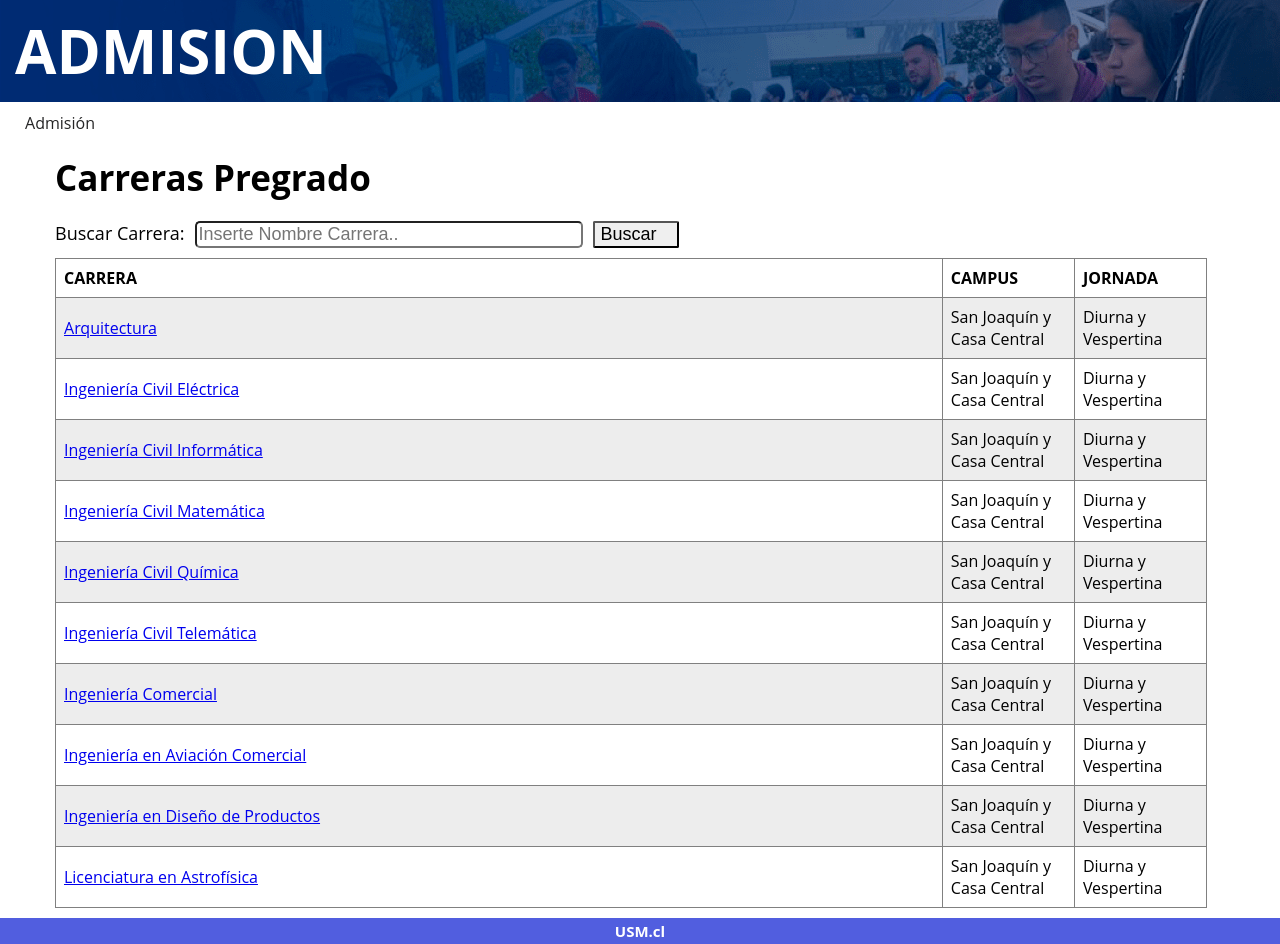
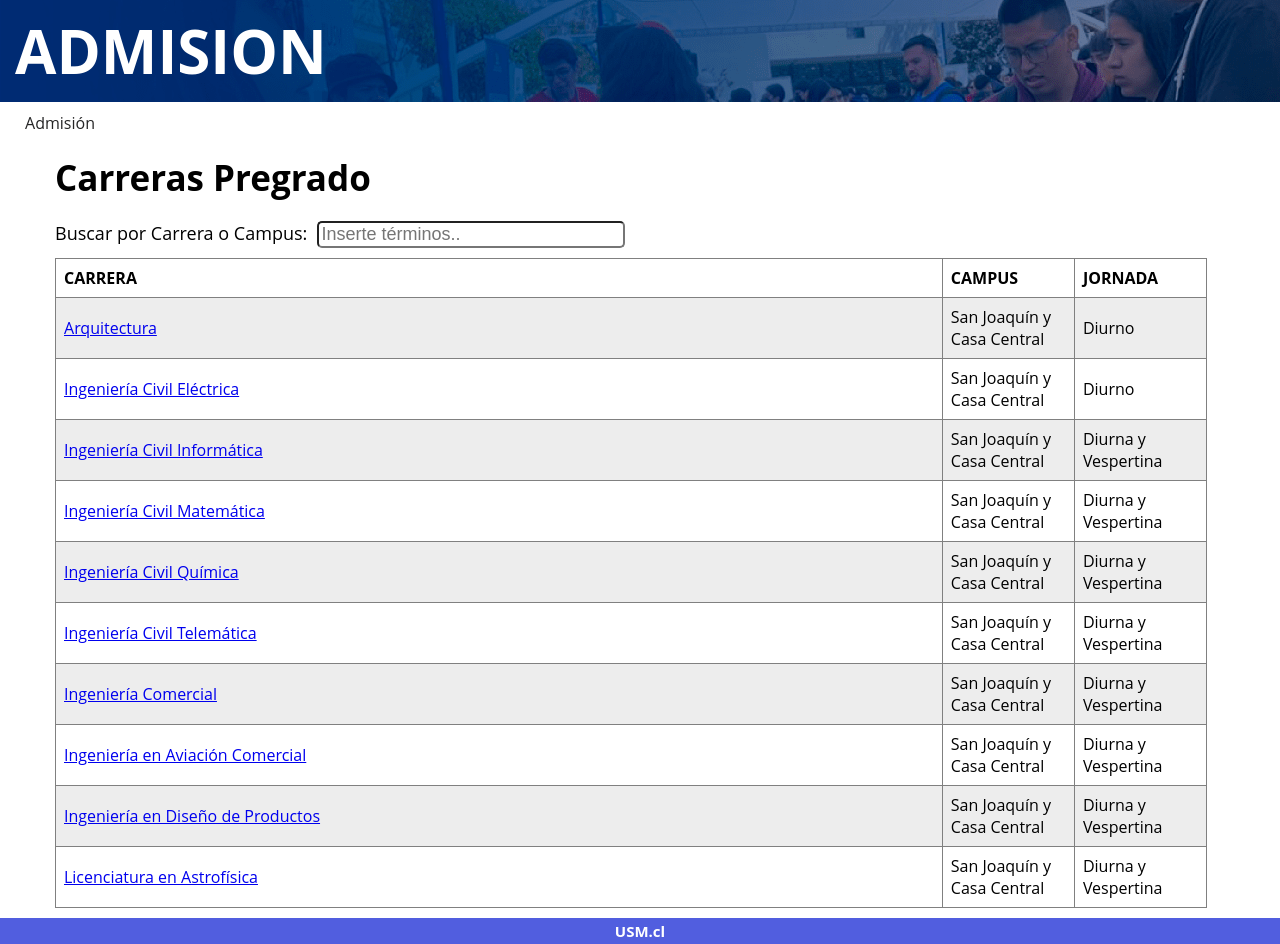
Before and after one commit to Bibubobee/2023_2-DIU, a React (Create React App) app: page / in a window 1280 px wide. Built offline with nearby package versions, Linux system fonts and the light colour scheme.

Commit message:
fixed search bar

```diff
--- a/src/Home.css
+++ b/src/Home.css
@@ -23,14 +23,15 @@
     margin-top: 20px;
     margin-left: 55px;
 }
-.form-search-carreras{
+.search-carreras{
     font-size: large;
     padding-top: 20px;
     padding-bottom: 10px;
 }
 .search-bar {
     margin-left: 10px;
-    padding-right: 150px;
+    /* padding-right: 150px; */
+    width: 300px;
     font-size: large;
     border-radius: 5px;
 }
--- a/src/Home.jsx
+++ b/src/Home.jsx
@@ -3,8 +3,8 @@ import Breadcrumbs from "./Breadcrumbs.jsx";
 import { useState, useRef } from 'react';
 
 const data = [
-    { nombre: 'Arquitectura', campus: 'San Joaquín y Casa Central', jornada: 'Diurna y Vespertina' },
-    { nombre: 'Ingeniería Civil Eléctrica', campus: 'San Joaquín y Casa Central', jornada: 'Diurna y Vespertina' },
+    { nombre: 'Arquitectura', campus: 'San Joaquín y Casa Central', jornada: 'Diurno' },
+    { nombre: 'Ingeniería Civil Eléctrica', campus: 'San Joaquín y Casa Central', jornada: 'Diurno' },
     { nombre: 'Ingeniería Civil Informática', campus: 'San Joaquín y Casa Central', jornada: 'Diurna y Vespertina' },
     { nombre: 'Ingeniería Civil Matemática', campus: 'San Joaquín y Casa Central', jornada: 'Diurna y Vespertina' },
     { nombre: 'Ingeniería Civil Química', campus: 'San Joaquín y Casa Central', jornada: 'Diurna y Vespertina' },
@@ -26,12 +26,11 @@ function Home(){
             <div className="breadcrumbs"> <Breadcrumbs paths={[{ label: 'Admisión', url: '/' }]} /> </div>
             <div className="body-carreras">
                 <div className="title-carreras">Carreras Pregrado</div>
-                <form className="form-search-carreras">
-                    <label>Buscar Carrera:</label>
-                    <input className="search-bar" type="text" placeholder="Inserte Nombre Carrera.." value={searchValue}
-                                onChange={(e) => setSearchValue(e.target.value)}/>
-                    <input className="form-submit" type="submit" value="Buscar"></input>
-                </form>
+                <div className="search-carreras">
+                    <label>Buscar por Carrera o Campus:</label>
+                    <input className="search-bar" type="text" placeholder="Inserte términos.." value={searchValue}
+                                onChange={(e) => setSearchValue(e.target.value)} maxLength={30}/>
+                </div>
                 <CareerTable searchTerm={searchValue}/>
             </div>
         </div>
@@ -41,7 +40,8 @@ function Home(){
 const CareerTable = (props) => {
     const filtered = data.filter(
         carrera =>
-            carrera.nombre.toLowerCase().indexOf(props.searchTerm.toLowerCase()) > -1,
+            carrera.nombre.toLowerCase().indexOf(props.searchTerm.toLowerCase()) > -1 ||
+            carrera.campus.toLowerCase().indexOf(props.searchTerm.toLowerCase()) > -1,
     );
 
     return (
```
